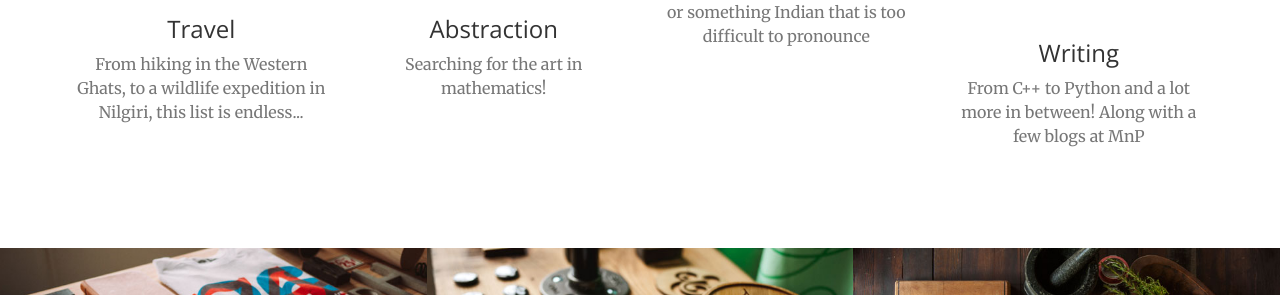
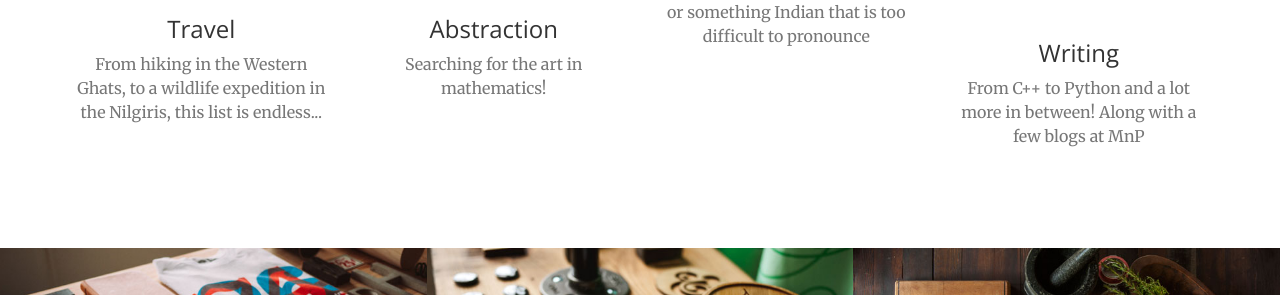
Before and after one commit to aravindbharathi/aravindbharathi.github.io, a Jekyll site: the page built from index.html, in a window 1280 px wide and 900 px high, scrolled down 1533 px. Shown: the part 206-501 px from the top of the window. Built offline with Jekyll 4.4.1, drawn with Linux system fonts in a browser that asks for light colours.

Commit message:
Update stuff.html

```diff
--- a/_includes/stuff.html
+++ b/_includes/stuff.html
@@ -15,7 +15,7 @@
                     <i class="fa fa-4x fa-subway wow bounceIn text-primary" data-wow-delay=".2s"></i>
                     </a>
                     <h3>Travel</h3>
-                    <p class="text-muted">From hiking in the Western Ghats, to a wildlife expedition in Nilgiri, this list is endless...</p>
+                    <p class="text-muted">From hiking in the Western Ghats, to a wildlife expedition in the Nilgiris, this list is endless...</p>
                 </div>
             </div>
             <div class="col-lg-3 col-md-6 text-center">
```
